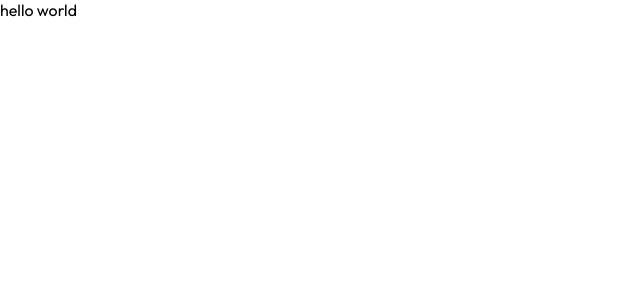
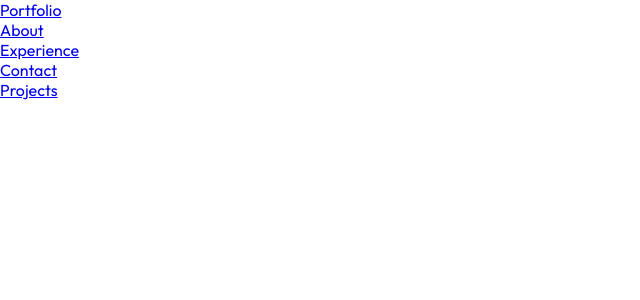
Before and after one commit to NidhiTulsyan/CODSOFT, a React (Vite) app in the folder Task_1_portfolio/portfolio/: page / in a window 1280 px wide. Shown: the top 300 px of the page, without its empty margins (0-640 px from the left). Built offline with nearby package versions, Linux system fonts and the light colour scheme.

Commit message:
added some navbar code

```diff
--- a/Task_1_portfolio/portfolio/src/App.jsx
+++ b/Task_1_portfolio/portfolio/src/App.jsx
@@ -1,12 +1,13 @@
 
 import styles from  "./App.module.css";
+import { Navbar } from "./components/Navbar/Navbar";
 
 function App() {
 
 
   return (
     <div className="App">
-      hello world
+      <Navbar />
     </div>
   )
 }
--- a/Task_1_portfolio/portfolio/src/App.module.css
+++ b/Task_1_portfolio/portfolio/src/App.module.css
@@ -3,4 +3,5 @@
     background-color: var(--color-bg);
     width: 100%;
     height: 100%;
+    color: white;
 }
--- a/Task_1_portfolio/portfolio/src/components/Navbar/Navbar.jsx
+++ b/Task_1_portfolio/portfolio/src/components/Navbar/Navbar.jsx
@@ -1,5 +1,15 @@
 import React from "react";
-
+import styles from "./Navbar.module.css";
 export const Navbar = () => {
-  return <div>Navbar</div>;
+  return <nav className={styles.navbar}>
+    <a className={styles.title} href="/">Portfolio</a>
+    <div className={styles.menu}>
+        <ul className={styles.menuItems}>
+            <li><a href="#about">About</a></li>
+            <li><a href="#experience">Experience</a></li>
+            <li><a href="#contact">Contact</a></li>
+            <li><a href="#project">Projects</a></li>
+        </ul>
+    </div>
+  </nav>;
 };
```
